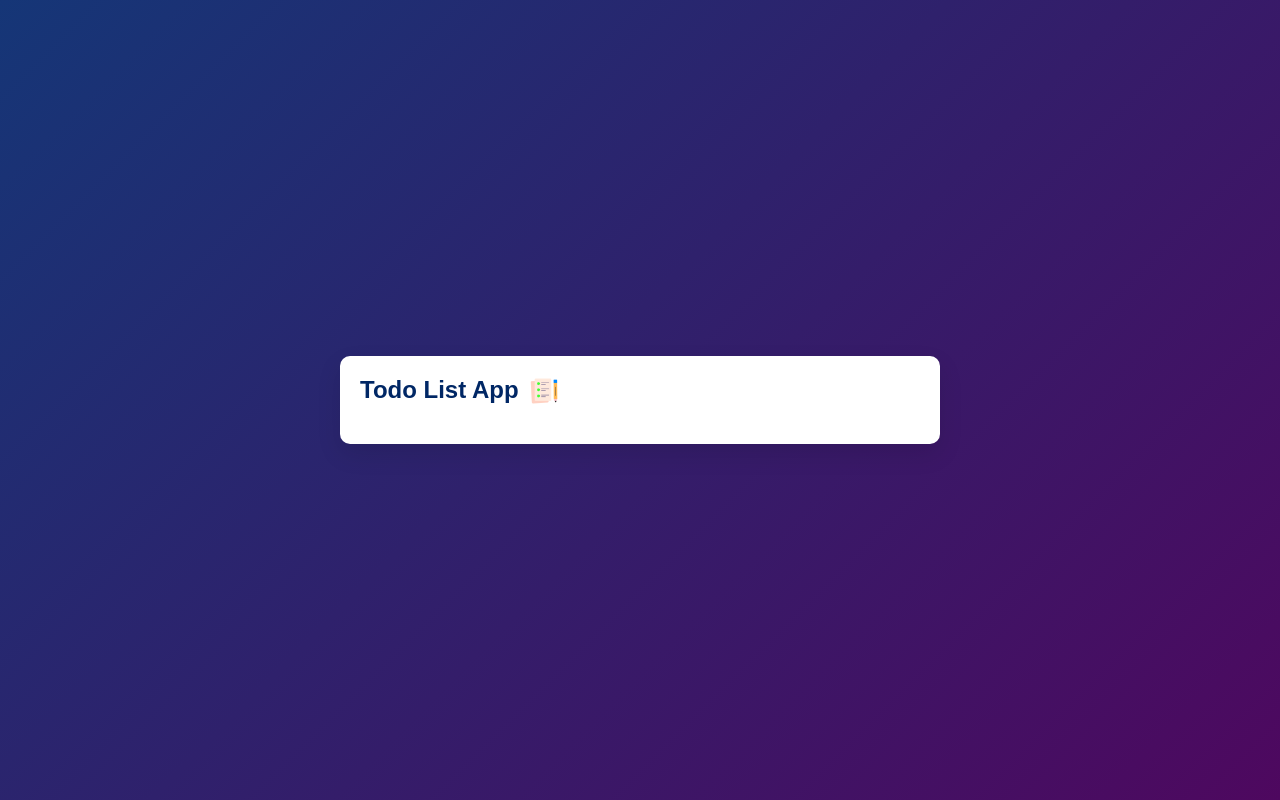
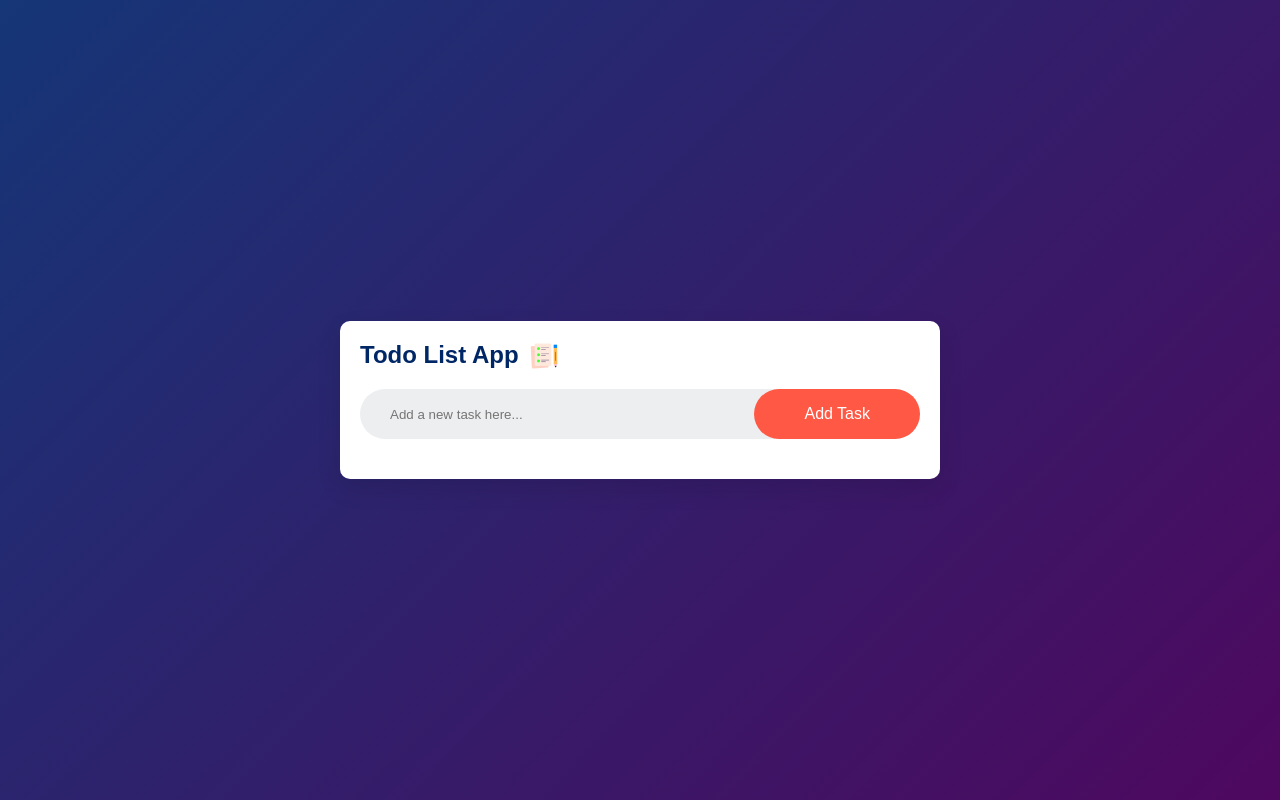
Before and after one commit to sushant-dasuri/Javascript-beginner-projects, a plain HTML site: page todolist-app/index.html in a window 1280 px wide. Drawn offline with Linux system fonts and the light colour scheme.

Commit message:
Completed the input and add task button code

```diff
--- a/todolist-app/css/styles.css
+++ b/todolist-app/css/styles.css
@@ -23,6 +23,7 @@
     box-shadow: 0 10px 25px rgba(0, 0, 0, 0.1);
     padding: 20px;
     display: flex;
+    flex-wrap: wrap;
 }
 
 .todoApp h1 {
@@ -35,3 +36,39 @@
     height: 30px;
     margin-left: 10px;
 }
+
+.row {
+    display: flex;
+    width: 100%;
+    align-items: center;
+    justify-content: space-between;
+    background: #edeef0;
+    border-radius: 30px;
+    padding-left: 20px;
+    margin-bottom: 20px;
+}
+
+.row form {
+    display: flex;
+    flex: 1;
+}
+
+input {
+    flex: 1;
+    border: none;
+    outline: none;
+    background: transparent;
+    padding: 10px;
+    font-weight: 14px;
+}
+
+button {
+    border: none;
+    outline: none;
+    padding: 16px 50px;
+    background: #ff5945;
+    color: #fff;
+    font-size: 16px;
+    cursor: pointer;
+    border-radius: 40px;
+}
--- a/todolist-app/index.html
+++ b/todolist-app/index.html
@@ -13,6 +13,13 @@
             <section class="todoApp">
                 <h1>Todo List App</h1>
                 <img src="img/icon.png" alt="Todo List Icon" class="app-icon">
+                <section class="row">
+                <form>
+                    <input type="text" name="task" class="todoInput" placeholder="Add a new task here..." required>
+                    <button type="submit" class="addButton">Add Task</button>
+
+                </form>
+            </section>
             </section>
         </main>
     </body>
```
